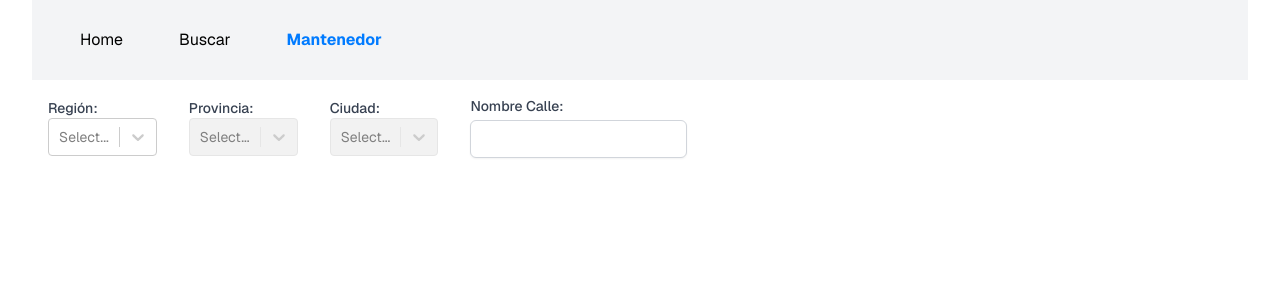
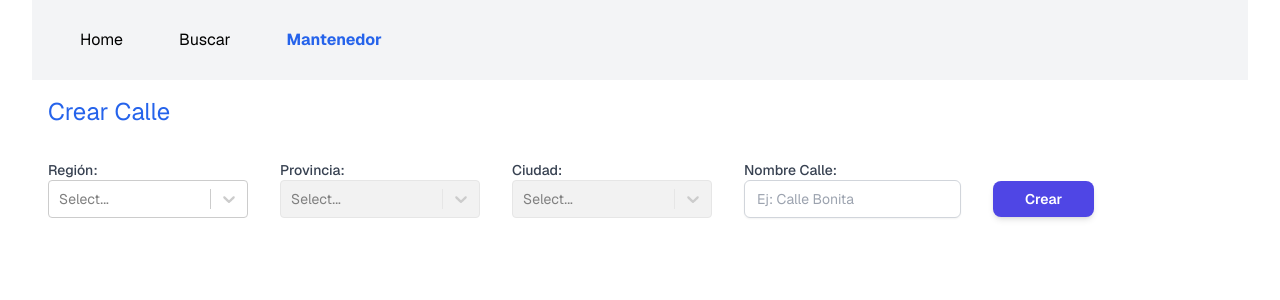
Before and after one commit to sebastiantare/test-laravel-react, a Next.js app in the folder frontend/street-maintainer/: page /mantenedor in a window 1280 px wide. Shown: the top 300 px of the page. Built offline with nearby package versions, Linux system fonts and the light colour scheme; no server answers.

Commit message:
Frontend search with pagination

```diff
--- a/frontend/street-maintainer/src/actions/calles.ts
+++ b/frontend/street-maintainer/src/actions/calles.ts
@@ -1,10 +1,12 @@
-import { TableCalle, Calle, Pagination } from "../types";
+import type { TableCalle, Calle, Pagination } from "../types";
 
 const baseUrl = process.env.NEXT_PUBLIC_API_HOST;
 
-export async function getCalles(page: string | null = baseUrl + '/calles'): Promise<Pagination<TableCalle>> {
+export async function getCalles(page: string | null = null, query = ''): Promise<Pagination<TableCalle>> {
   try {
-    const url = page ?? `${baseUrl}/calles`;
+    let url = page ?? `${baseUrl}/calles?query=${query}`;
+    if (page) url = `${url}&query=${query}`
+
     const response = await fetch(url);
     const data = await response.json() as Pagination<TableCalle>;
     return data;
@@ -13,6 +15,7 @@ export async function getCalles(page: string | null = baseUrl + '/calles'): Prom
     throw error;
   }
 }
+
 
 export async function getCalle(id: number): Promise<Calle> {
   try {
@@ -25,7 +28,7 @@ export async function getCalle(id: number): Promise<Calle> {
   }
 }
 
-export async function createCalle(data: Calle) {
+export async function createCalle(data: Calle | { nombre: string, ciudad_id: number }) {
   try {
     const response = await fetch(baseUrl + `/calles`, {
       method: 'POST',
--- a/frontend/street-maintainer/src/app/buscar/page.tsx
+++ b/frontend/street-maintainer/src/app/buscar/page.tsx
@@ -1,7 +1,7 @@
 'use client'
 import React, { useEffect, useState } from "react";
 import { getCalle, getCalles } from "~/actions/calles";
-import { Pagination, TableCalle, Calle } from "~/types";
+import type { Pagination, TableCalle, Calle } from "~/types";
 
 const initialPaginationState: Pagination<TableCalle> = {
   meta: {
@@ -23,8 +23,7 @@ const initialPaginationState: Pagination<TableCalle> = {
 };
 
 const Buscar = ({ }) => {
-
-  const [filtros, setFiltros] = useState();
+  const [filtros, setFiltros] = useState<string>('');
   const [calles, setCalles] = useState<Pagination<TableCalle>>(initialPaginationState);
 
   useEffect(() => {
@@ -37,9 +36,15 @@ const Buscar = ({ }) => {
     console.log(calles);
   }, [calles]);
 
+  useEffect(() => {
+    getCalles(null, filtros)
+      .then((data) => setCalles(data))
+      .catch(e => console.log(e));
+  }, [filtros]);
+
   const handlePagination = (page: string | null) => {
     if (page) {
-      getCalles(page).then((data) => setCalles(data)).catch(e => console.log(e));
+      getCalles(page, filtros).then((data) => setCalles(data)).catch(e => console.log(e));
     }
   };
 
@@ -68,7 +73,8 @@ const Buscar = ({ }) => {
           </tbody>
         </table>
 
-        <div className="flex justify-between items-center mt-4 w-1/3 mx-auto">  <button
+        <div className="flex justify-between items-center mt-4 w-1/3 mx-auto text-sm">
+          <button
             className="px-4 py-2 bg-gray-200 text-gray-700 rounded disabled:opacity-50"
             onClick={() => handlePagination(pageData.links.prev)}
             disabled={!pageData.links.prev}
@@ -86,7 +92,8 @@ const Buscar = ({ }) => {
             Siguiente
           </button>
         </div>
-        <div className="mt-2 text-center">  Resultados: {pageData.meta.total}
+        <div className="mt-2 text-center text-sm text-gray-400">
+          Resultados: {pageData.meta.total}
         </div>
 
       </div>
@@ -94,9 +101,23 @@ const Buscar = ({ }) => {
   };
 
   return (
-    <>
+    <div className="flex flex-col m-4">
+      <div className="flex flex-row">
+        <div className="p-4">
+          <label htmlFor="textInput" className="block text-sm font-medium text-gray-700">Buscar por:</label>
+          <input
+            placeholder="Nombre Calle"
+            type="text"
+            id="textInput"
+            name="textInput"
+            className="mt-0 block w-full py-2 px-3 border border-gray-300 bg-white rounded-md shadow-sm focus:outline-none focus:ring-indigo-500 focus:border-indigo-500 sm:text-sm"
+            value={filtros}
+            onChange={(e) => setFiltros(e.target.value)}
+          />
+        </div>
+      </div>
       <SearchTableCalles pageData={calles} />
-    </>
+    </div>
   );
 }
 
--- a/frontend/street-maintainer/src/app/layout.tsx
+++ b/frontend/street-maintainer/src/app/layout.tsx
@@ -6,7 +6,7 @@ import NavBar from "~/components/NavBar";
 import Container from "~/components/Container";
 
 export const metadata = {
-  title: "Create T3 App",
+  title: "Mantenedor Calles",
   description: "Generated by create-t3-app",
   icons: [{ rel: "icon", url: "/favicon.ico" }],
 };
--- a/frontend/street-maintainer/src/app/mantenedor/page.tsx
+++ b/frontend/street-maintainer/src/app/mantenedor/page.tsx
@@ -2,14 +2,15 @@
 import React, { useState, useEffect, useId } from "react";
 import { getRegiones, getProvinciasFromRegion } from "~/actions/regiones";
 import { getCiudadesFromProvincia } from "~/actions/provincias";
-import { getCallesFromCiudades } from "~/actions/ciudades";
-import { Provincia, Region, SelectType, Ciudad } from "~/types";
+import type { Provincia, Region, SelectType, Ciudad } from "~/types";
 import Select from 'react-select'
+import { createCalle } from "~/actions/calles";
 
 const Mantenedor = () => {
   const [regiones, setRegiones] = useState<Region[]>([]);
   const [provincias, setProvincias] = useState<Provincia[]>([]);
   const [ciudades, setCiudades] = useState<Ciudad[]>([]);
+  const [calleName, setCalleName] = useState<string>('');
 
   const [selectedRegion, setSelectedRegion] = useState<SelectType<Region> | undefined>(undefined);
   const [selectedProvincia, setSelectedProvincia] = useState<SelectType<Provincia> | undefined>(undefined);
@@ -56,9 +57,45 @@ const Mantenedor = () => {
     setSelectedCiudad(event);
   };
 
+  const handleCreateCalle = () => {
+    if (!calleName) {
+      alert("El nombre de la calle no puede estar vacío");
+      return;
+    }
+
+    if (!selectedRegion || !selectedProvincia || !selectedCiudad) {
+      alert("Debe seleccionar región, provincia y ciudad");
+      return;
+    }
+
+    if (calleName.length < 4) {
+      alert("Debe ingresar un nombre con más de 5 caracteres.");
+    }
+
+    const newCalle = {
+      nombre: calleName,
+      ciudad_id: selectedCiudad.value.id
+    };
+
+    createCalle(newCalle)
+      .then(response => {
+        alert("Calle creada exitosamente");
+        setCalleName("");
+        setSelectedRegion(null);
+        setSelectedProvincia(null);
+        setSelectedCiudad(null);
+      })
+      .catch(error => {
+        console.log(error);
+        alert("Hubo un error al crear la calle");
+      });
+  }
+
   const id = useId();
 
   return (
+    <div className="flex flex-col">
+      <p className="p-4 text-blue-600 text-2xl">Crear Calle</p>
       <div className='flex flex-row items-center text-sm'>
 
         <div className='p-4'>
@@ -69,6 +106,12 @@ const Mantenedor = () => {
             onChange={(event) => handleRegiones(event)}
             value={selectedRegion}
             instanceId={id}
+            styles={{
+              control: (provided) => ({
+                ...provided,
+                width: `200px`,
+              }),
+            }}
           />
         </div>
         <div className='p-4'>
@@ -80,6 +123,12 @@ const Mantenedor = () => {
             value={selectedProvincia}
             instanceId={id}
             isDisabled={!selectedRegion}
+            styles={{
+              control: (provided) => ({
+                ...provided,
+                width: `200px`,
+              }),
+            }}
           />
         </div>
         <div className='p-4'>
@@ -91,16 +140,34 @@ const Mantenedor = () => {
             value={selectedCiudad}
             instanceId={id}
             isDisabled={!selectedProvincia}
+            styles={{
+              control: (provided) => ({
+                ...provided,
+                width: `200px`,
+              }),
+            }}
           />
         </div>
         <div className="p-4">
           <label htmlFor="textInput" className="block text-sm font-medium text-gray-700">Nombre Calle:</label>
           <input
             type="text"
+            placeholder="Ej: Calle Bonita"
             id="textInput"
             name="textInput"
-          className="mt-1 block w-full py-2 px-3 border border-gray-300 bg-white rounded-md shadow-sm focus:outline-none focus:ring-indigo-500 focus:border-indigo-500 sm:text-sm"
+            className="mt-0 block w-full py-2 px-3 border border-gray-300 bg-white rounded-md shadow-sm focus:outline-none focus:ring-indigo-500 focus:border-indigo-500 sm:text-sm"
+            value={calleName}
+            onChange={(e) => setCalleName(e.target.value)}
           />
+        </div>
+        <div className="p-4 flex justify-end items-center space-x-2">
+          <button
+            onClick={handleCreateCalle}
+            className="mt-5 py-2 px-8 bg-indigo-600 hover:bg-indigo-700 text-white font-semibold rounded-lg shadow-md focus:outline-none focus:ring-2 focus:ring-offset-2 focus:ring-indigo-500 transition duration-150 ease-in-out"
+          >
+            Crear
+          </button>
+        </div>
       </div>
     </div>
   );
--- a/frontend/street-maintainer/src/components/NavBar/index.tsx
+++ b/frontend/street-maintainer/src/components/NavBar/index.tsx
@@ -13,21 +13,21 @@ const Navigation = () => {
           <ul className="hidden md:flex p-4 gap-x-6 text-black ">
             <li>
               <Link href="/" >
-                <div className={`link ${pathname === '/' ? 'active' : ''} m-4`}>
+                <div className={`link ${pathname === '/' ? 'font-bold text-blue-600' : ''} m-4`}>
                   <p>Home</p>
                 </div>
               </Link>
             </li>
             <li>
               <Link href="/buscar">
-                <div className={`link ${pathname === '/buscar' ? 'active' : ''} m-4`}>
+                <div className={`link ${pathname === '/buscar' ? 'font-bold text-blue-600' : ''} m-4`}>
                   <p>Buscar</p>
                 </div>
               </Link>
             </li>
             <li>
               <Link href="/mantenedor" >
-                <div className={`link ${pathname === '/mantenedor' ? 'active' : ''} m-4`}>
+                <div className={`link ${pathname === '/mantenedor' ? 'font-bold text-blue-600' : ''} m-4`}>
                   <p>Mantenedor</p>
                 </div>
               </Link>
--- a/frontend/street-maintainer/src/styles/globals.css
+++ b/frontend/street-maintainer/src/styles/globals.css
@@ -1,9 +1,3 @@
 @tailwind base;
 @tailwind components;
 @tailwind utilities;
-
-
-.active {
-  font-weight: bold;
-  color: #007bff;
-}
--- a/frontend/street-maintainer/src/types.ts
+++ b/frontend/street-maintainer/src/types.ts
@@ -11,19 +11,19 @@ export interface Region {
 export interface Provincia {
   id: number;
   nombre: string;
-  id_region: number;
+  region_id: number;
 }
 
 export interface Ciudad {
   id: number;
   nombre: string;
-  id_provincia: number;
+  provincia_id: number;
 }
 
 export interface Calle {
   id: number;
   nombre: string;
-  id_ciudad: number;
+  ciudad_id: number;
 }
 
 /**
```
Lines whose indentation alone changed are shown as unchanged.
